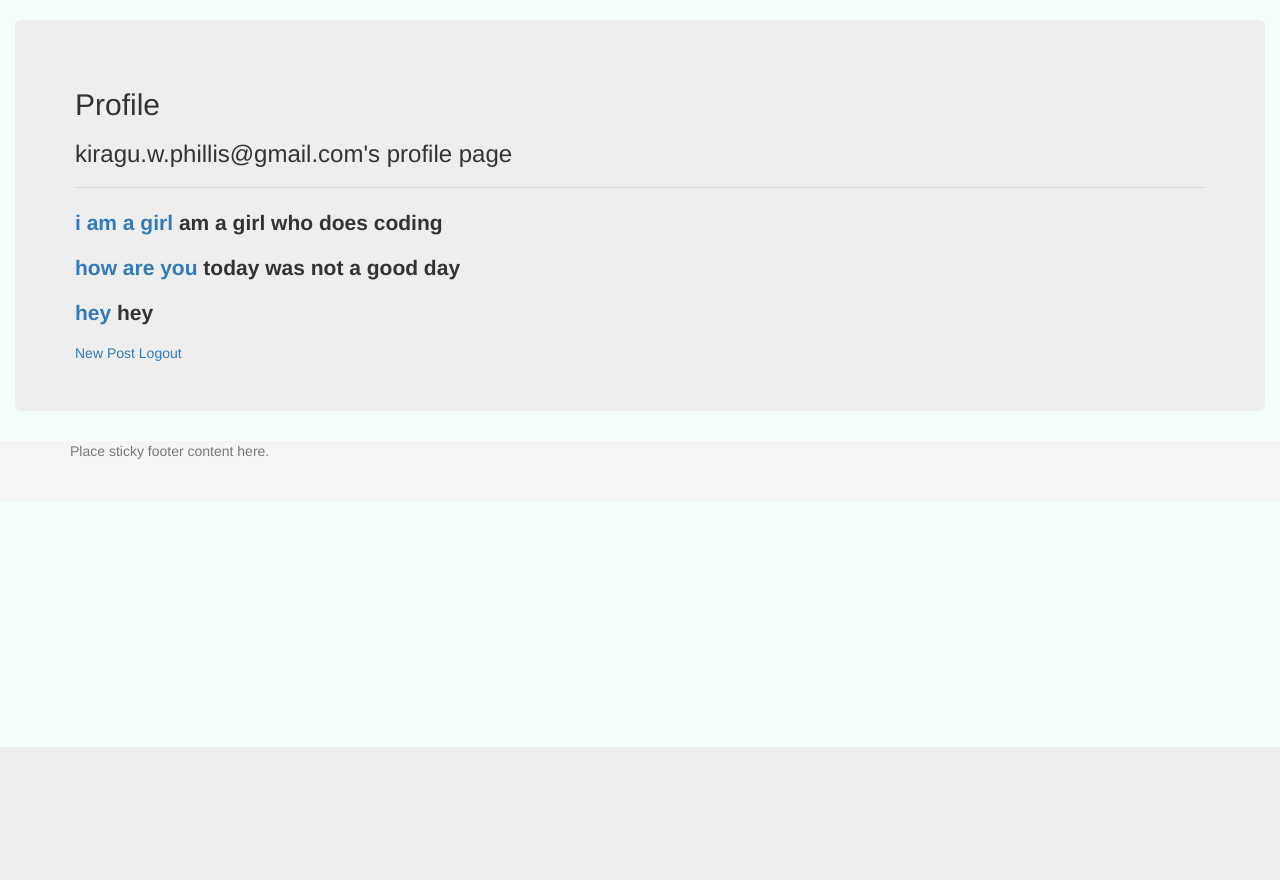
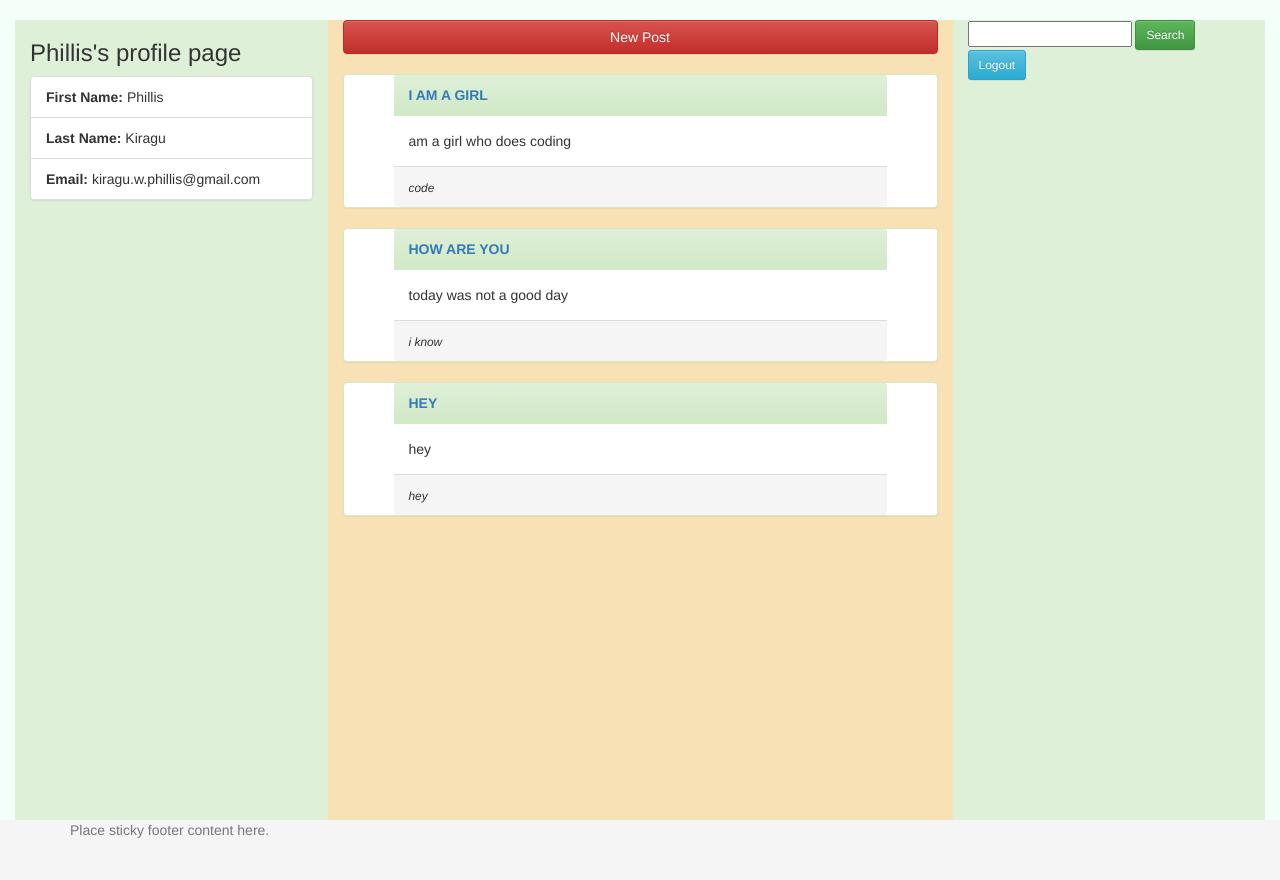
Before and after one commit to Phillisk/bc-7-journalx-flask-app, a Flask app: page /auth/profile/ in a window 1280 px wide. Shown: the part 53-933 px from the top of the page. Before the commit the page ends 800 px from the top, so only its background shows below. Run offline with Flask 2, Linux system fonts and the light colour scheme; a user stored in the database is signed in; data comes from the database, SQL or seed files in the repository; some libraries are stand-ins or nearby versions.

Commit message:
update styles for journal profile html

```diff
--- a/app/templates/auth/profile.html
+++ b/app/templates/auth/profile.html
@@ -1,21 +1,35 @@
 {% extends "auth/base.html" %}
 {% block content %}
-  <div class="jumbotron">
-    <h2>Profile</h2>
-    <h3>{{ session['email'] }}'s profile page</h3>
-    <hr>
+    <div class="row-fluid">
+        <div class="col-lg-3 left-side">
+            {% block left_content %}
+                <h3>{{ user.username }}'s profile page</h3>
+                <ul class="list-group">
+                    <li class="list-group-item"><b>First Name: </b>{{ user.firstname|title }}</li>
+                    <li class="list-group-item"><b>Last Name: </b>{{ user.lastname|title }}</li>
+                    <li class="list-group-item"><b>Email: </b>{{ user.email|lower }} </li>
+                </ul>
+            {% endblock %}
+        </div>
+        <div id="center-side-id4" class="col-lg-6 center-side">
+            {% block center_content %}
+                <div class="btn-group">
+                    <a class="btn btn-danger btn-group-justified" href="{{ url_for('auth.JournalEntry') }}"> New Post</a>
+                </div>
+                {% for entry in entries %}
+                    <div class="panel panel-success">
+                        <div class="panel-heading"><a href="{{ url_for('auth.view_entry',id=entry.id) }}"><b>{{ entry.title|upper }}</b></a></div>
+                        <div class="panel-body">{{ entry.body|truncate }}</div>
+                        <div class="panel-footer"><i><small>{{ entry.tags }}</small></i></div>
+                    </div>
+                {% endfor %}
+            {% endblock %}
+        </div>
 
-  {% for entry in entries %}
-  <p>
-      <b><a href="{{ url_for('auth.view_entry',id=entry.id) }}"> {{ entry.title }} </a></b>
-      <b>{{ entry.body }}</b>
-  </p>
-  {% endfor %}
-
-
-  <a href="{{ url_for('auth.JournalEntry') }}"> New Post</a>
-{#   <a href="{{ url_for('auth.updateentry') }}"> New Post</a>#}
-  <a href="{{ url_for('auth.logout') }}">Logout</a>
-
-  </div>
+        <div class="col-lg-3 right-side">
+            {% block right_content %}
+                {{ super() }}
+            {% endblock %}
+        </div>
+    </div>
 {% endblock %}
```
